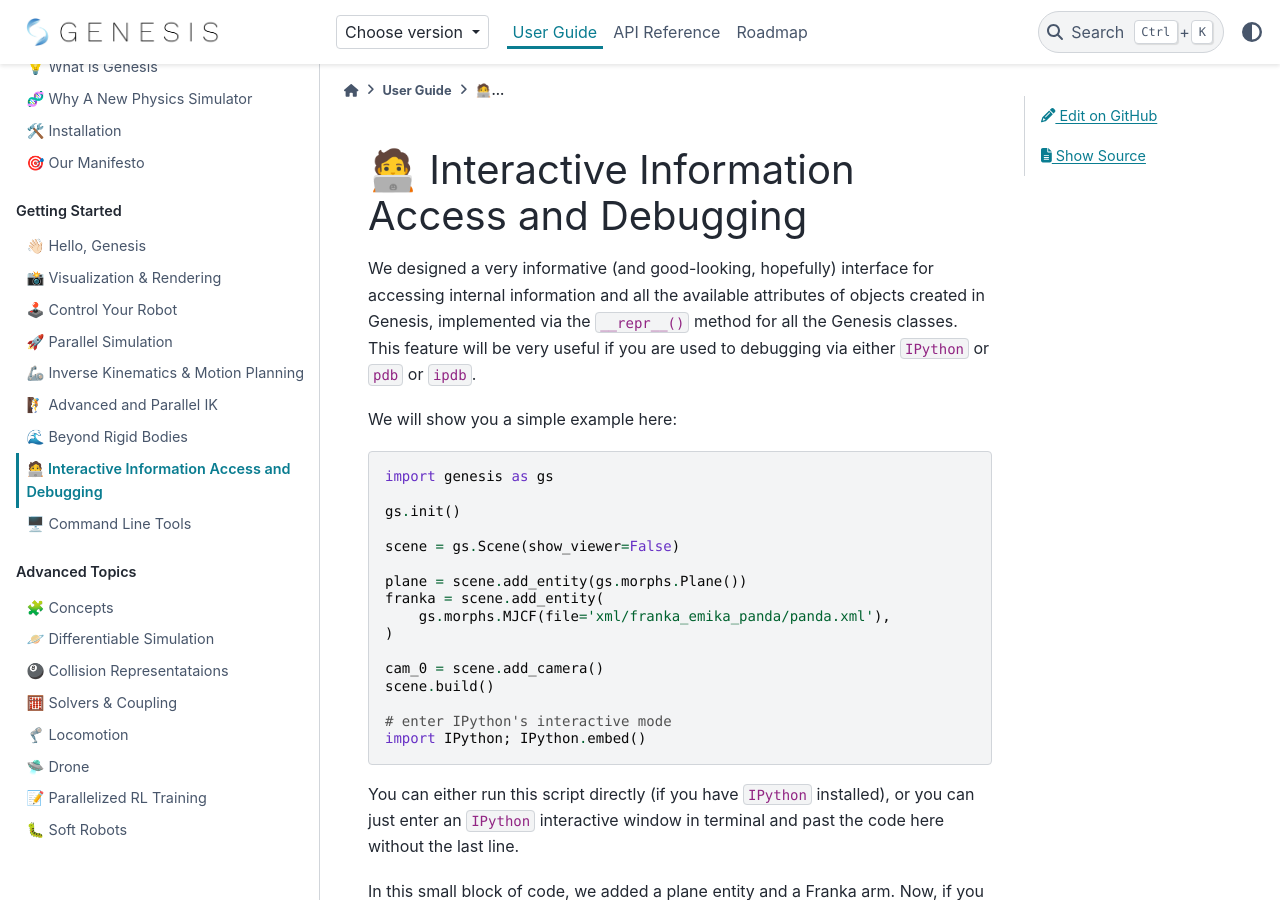
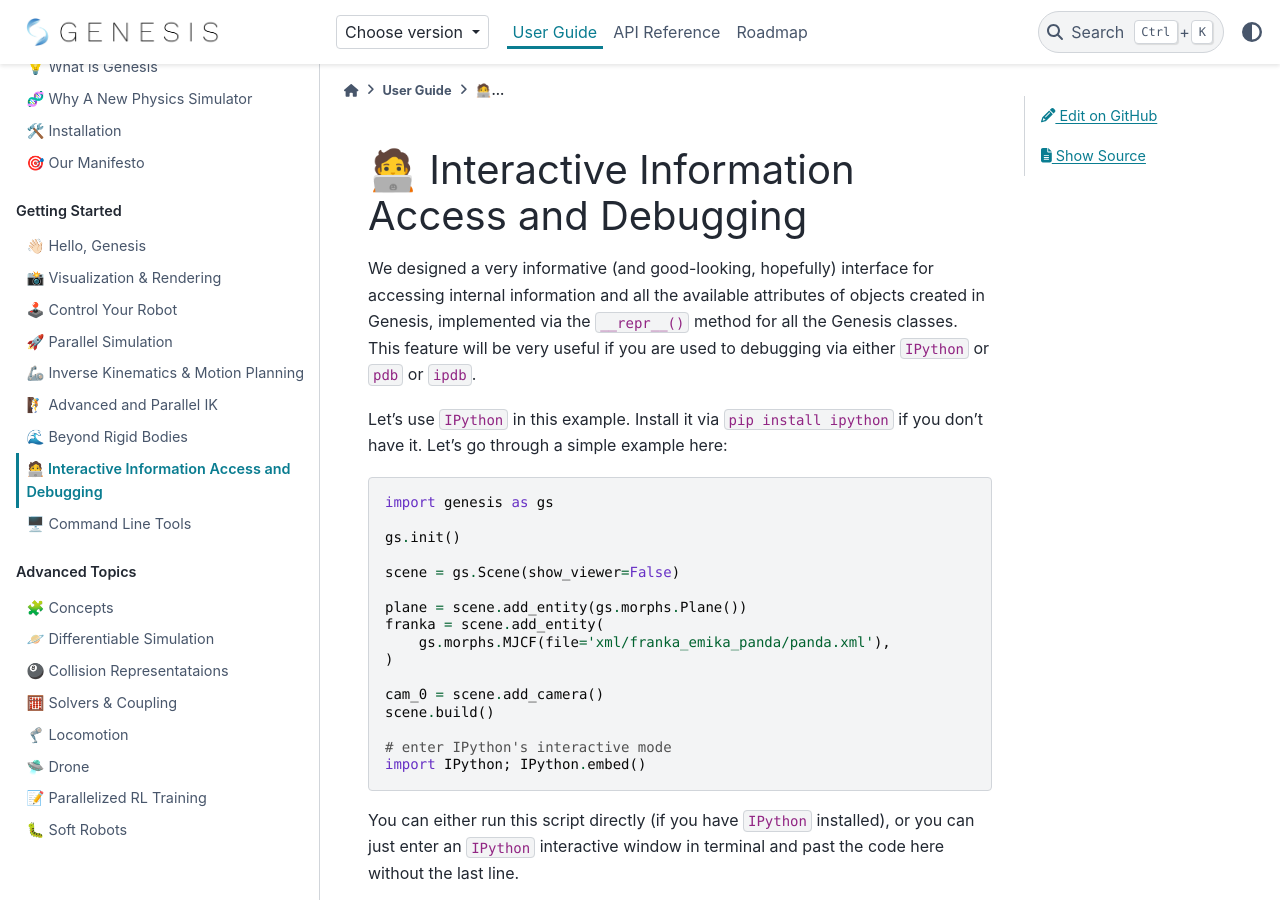
Before and after one commit to kyudongkim/genesis-doc, a Sphinx documentation site: the page built from source/user_guide/getting_started/interactive_debugging.md, in a window 1280 px wide and 900 px high. Built offline with Sphinx 7.4.7 and the PyData theme 0.15.4, drawn with Linux system fonts in a browser that asks for light colours; pages that are not in the unit, such as notebooks, are missing from menus; the version number could not be read and is left out.

Commit message:
some update

````diff
--- a/source/user_guide/getting_started/interactive_debugging.md
+++ b/source/user_guide/getting_started/interactive_debugging.md
@@ -2,8 +2,7 @@
 
 We designed a very informative (and good-looking, hopefully) interface for accessing internal information and all the available attributes of objects created in Genesis, implemented via the `__repr__()` method for all the Genesis classes. This feature will be very useful if you are used to debugging via either `IPython` or `pdb` or `ipdb`.
 
-We will show you a simple example here:
-
+Let's use `IPython` in this example. Install it via `pip install ipython` if you don't have it. Let's go through a simple example here:
 ```python
 import genesis as gs
 
````
Also changed, not shown: source/user_guide/getting_started/control_your_robot.md (+0 -1 lines), source/user_guide/getting_started/inverse_kinematics_motion_planning.md (+0 -1 lines), source/user_guide/getting_started/parallel_simulation.md (+0 -1 lines), source/user_guide/getting_started/visualization.md (+1 -1 lines).
